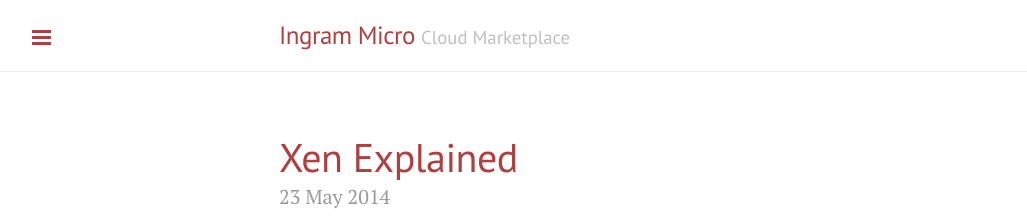
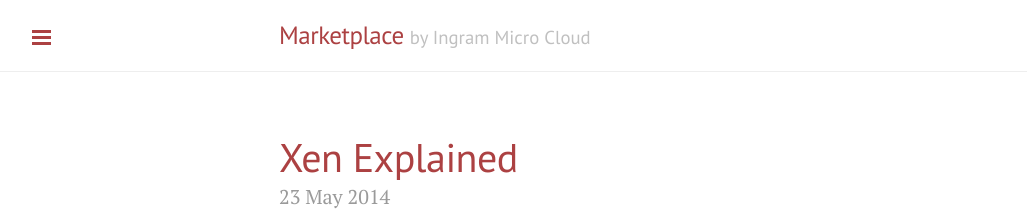
Before and after one commit to B-DAP/B-DAP.github.io, a Jekyll site: the page built from index.html, in a window 1280 px wide and 900 px high. Shown: the top 216 px of the window, without its empty margins (1-1028 px from the left). Built offline with Jekyll 4.4.1, drawn with Linux system fonts in a browser that asks for light colours; Markdown is read by kramdown in place of the engine named in the settings; the list of posts is cut into pages by our own code.

```diff
--- a/_config.yml
+++ b/_config.yml
@@ -6,9 +6,9 @@ highlighter:      pygments
 permalink:        pretty
 
 # Setup
-title:            Ingram Micro
-tagline:          'Cloud Marketplace'
-description:      'Blog about Marketplace'
+title:            Marketplace
+tagline:          'by Ingram Micro Cloud'
+description:      'Blog about Marketplace and stuff...'
 url:              b-dap.github.com
 paginate:         5
 
```
